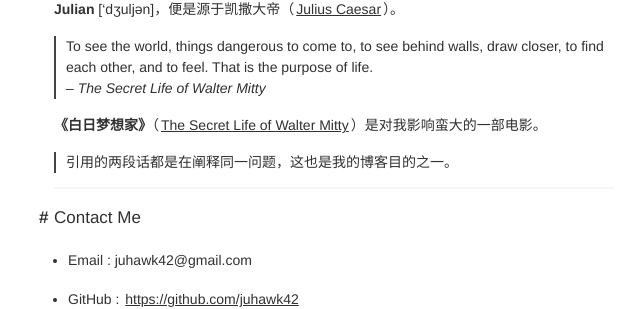
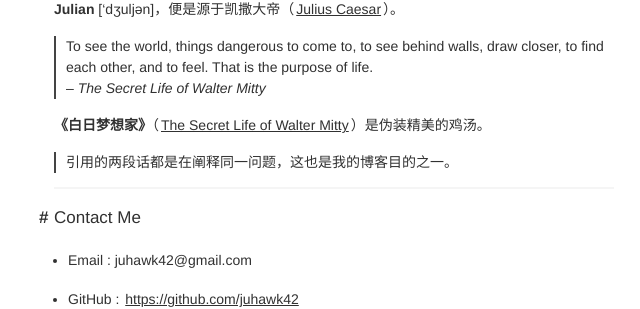
Before and after one commit to juhawk42/juhawk42.github.io, a Jekyll site: the page built from pages/about.md, in a window 1280 px wide. Shown: the part 228-537 px from the top of the page, without its empty margins (306-946 px from the left). Built offline with Jekyll 4.4.1, drawn with Linux system fonts in a browser that asks for light colours.

Commit message:
Update about.md

```diff
--- a/pages/about.md
+++ b/pages/about.md
@@ -14,13 +14,15 @@
 > To see the world, things dangerous to come to, to see behind walls, draw closer, to find each other, and to feel. That is the purpose of life.
 -- *The Secret Life of Walter Mitty*
 
-**《白日梦想家》**（[The Secret Life of Walter Mitty](https://movie.douban.com/subject/2133323/)）是对我影响蛮大的一部电影。
+**《白日梦想家》**（[The Secret Life of Walter Mitty](https://movie.douban.com/subject/2133323/)）是伪装精美的鸡汤。
 
 
 > 引用的两段话都是在阐释同一问题，这也是我的博客目的之一。
 
+
 ---
 ## Contact Me
+
 
 - Email : juhawk42@gmail.com
 
```
